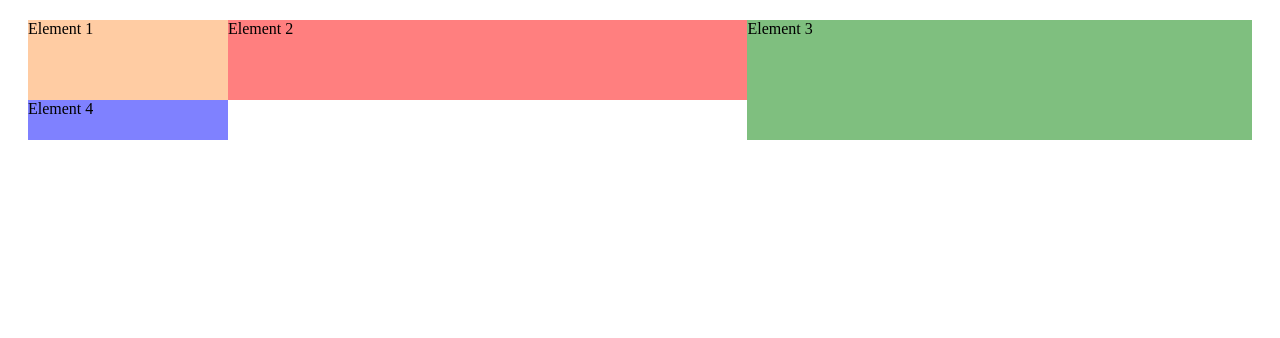
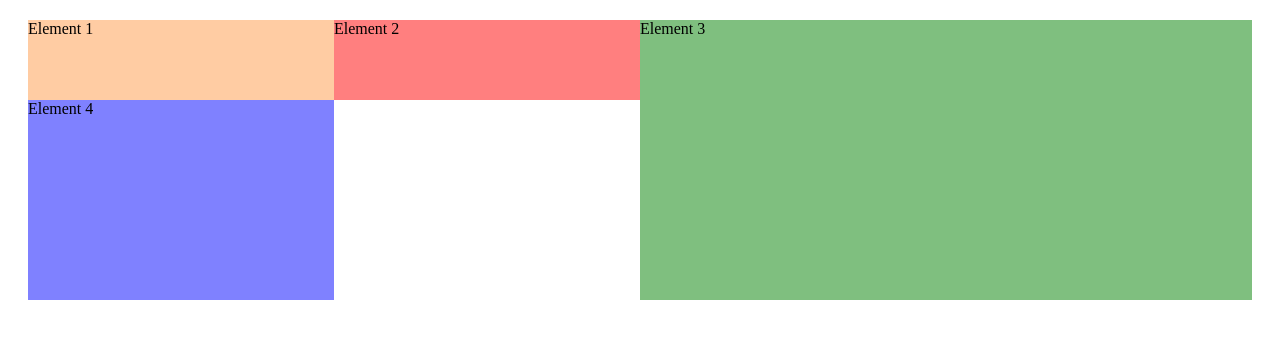
Before and after one commit to elyashar/CSS-complete-guide, a website built with Vite: page Grid/index.html in a window 1280 px wide. Built offline with nearby package versions, Linux system fonts and the light colour scheme.

Commit message:
add element sizing

```diff
--- a/Grid/style.css
+++ b/Grid/style.css
@@ -1,8 +1,10 @@
 .container {
     margin: 20px;
     display: grid;
-    grid-template-columns: 200px 2fr 20% 1fr;
-    grid-template-rows: 5rem 2.5rem;
+    height: 500px;
+    /* grid-template-columns: 200px 5rem 20% auto; */
+    grid-template-columns: repeat(4, 25%);
+    grid-template-rows: 5rem minmax(10px, 200px) 100px;
 }
 
 .el1 {
```
